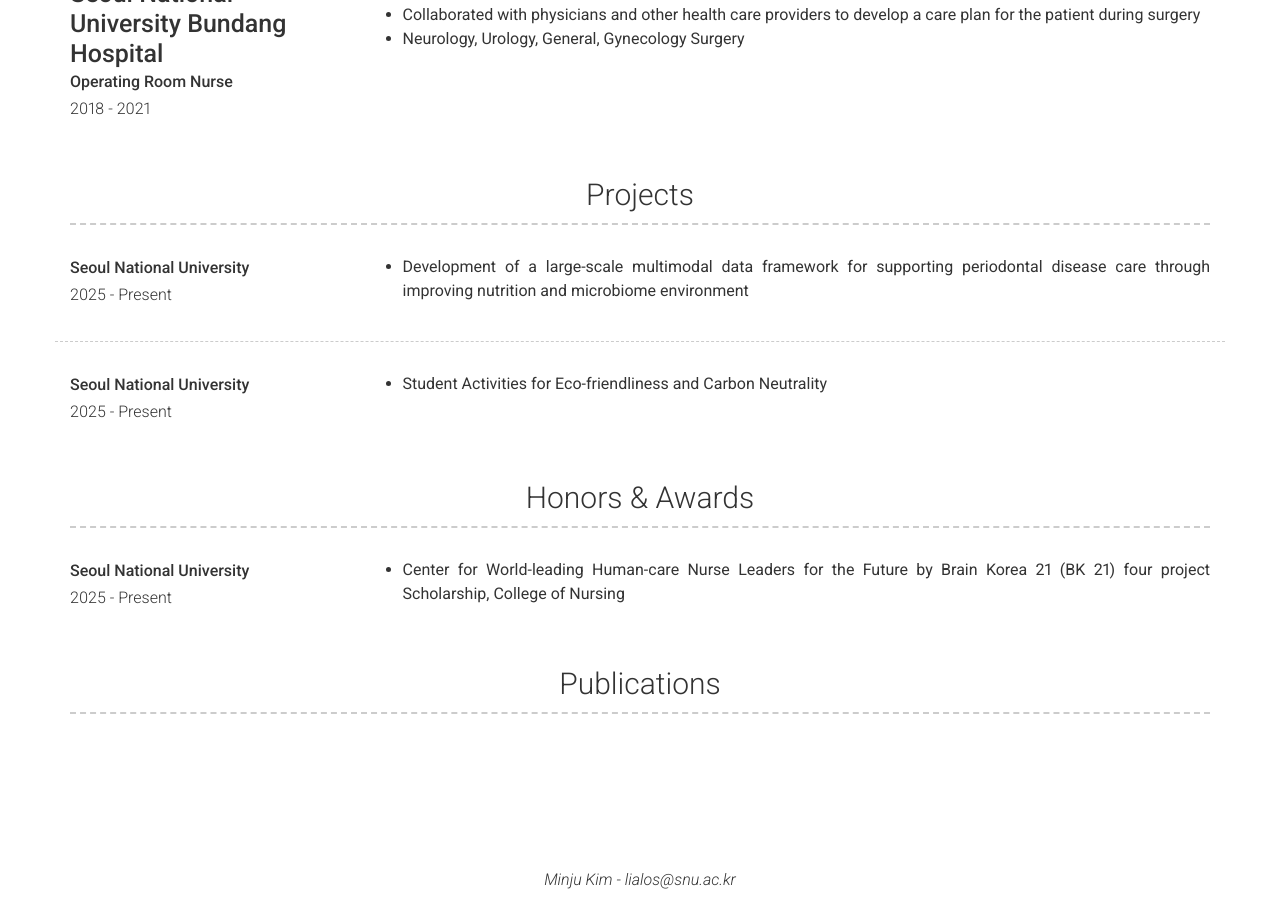
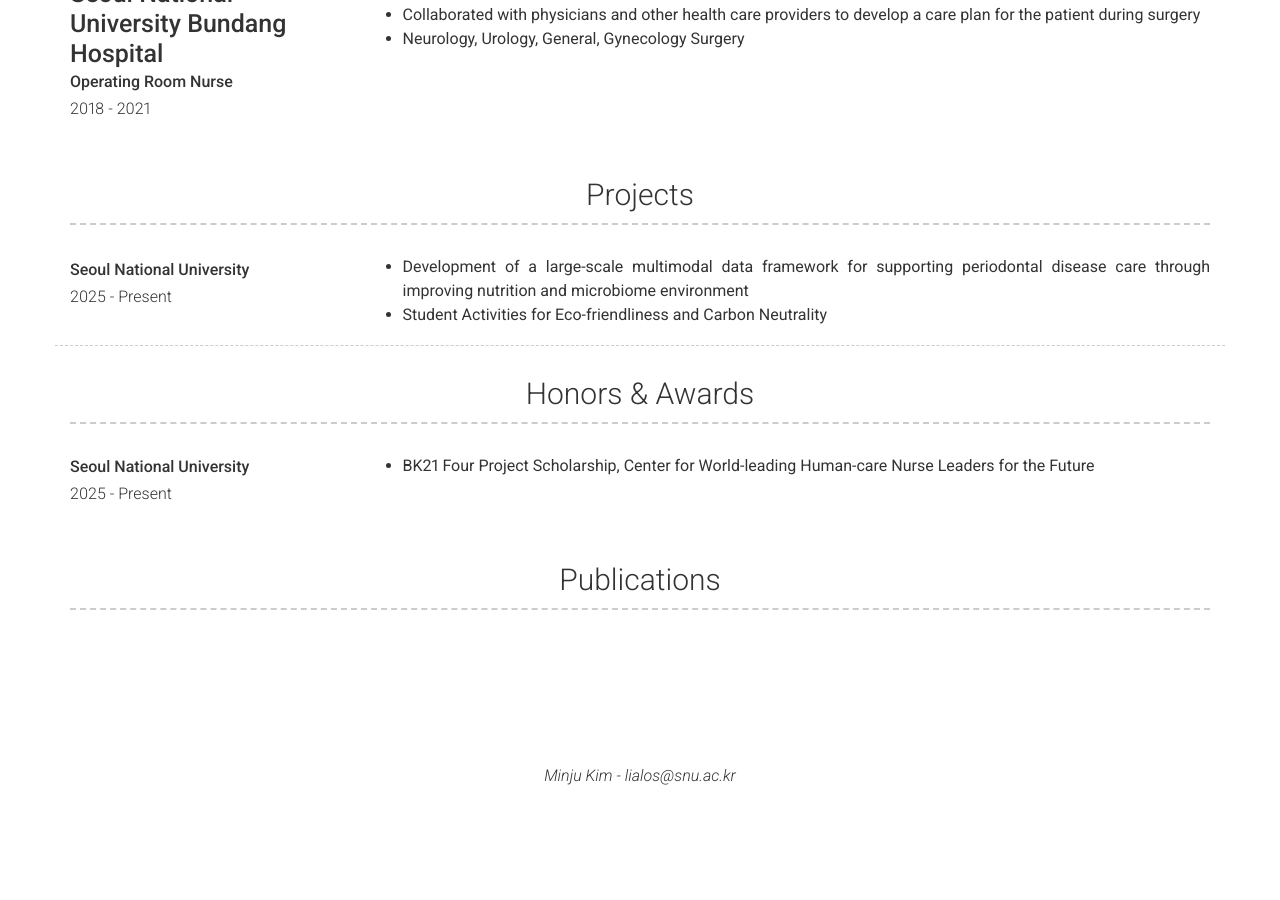
Before and after one commit to Minju-Kim1/CV, a Jekyll site: the page built from index.md, in a window 1280 px wide and 900 px high, scrolled down 1376 px. Built offline with Jekyll 4.4.1, drawn with Linux system fonts in a browser that asks for light colours; nearby versions of some CDN libraries; after the commit the page ends 2172 px from its top, so only the background shows below that.

Commit message:
Change contents to text in _config.yml

```diff
--- a/_config.yml
+++ b/_config.yml
@@ -129,13 +129,6 @@ content:
     #      Short overview of the project (optional)
         description: | # this will include new lines to allow paragraphs
           * Development of a large-scale multimodal data framework for supporting periodontal disease care through improving nutrition and microbiome environment
-      - layout: left
-        #border: weak  # Value of `weak` will display a weak border below this item. # Any
-                      # other value (or no value) means no border will be displayed
-        #title:
-        sub_title: Seoul National University
-        caption: 2025 - Present
-        description: | # this will include new lines to allow paragraphs
           * Student Activities for Eco-friendliness and Carbon Neutrality
 
 
@@ -149,7 +142,7 @@ content:
         sub_title: Seoul National University
         caption: 2025 - Present
         description: | # this will include new lines to allow paragraphs
-          * Center for World-leading Human-care Nurse Leaders for the Future by Brain Korea 21 (BK 21) four project Scholarship, College of Nursing
+          * BK21 Four Project Scholarship, Center for World-leading Human-care Nurse Leaders for the Future
 
 
   - title: Publications # Title for the section
```
